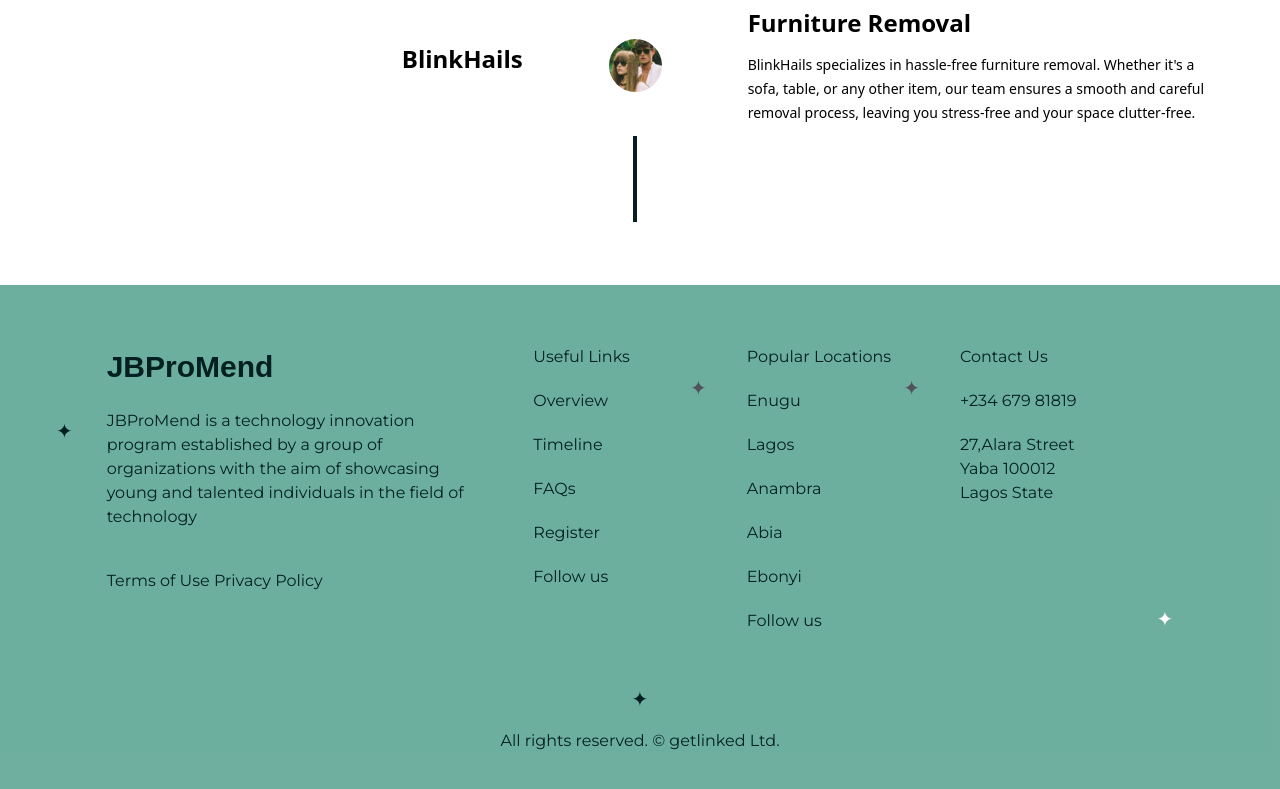
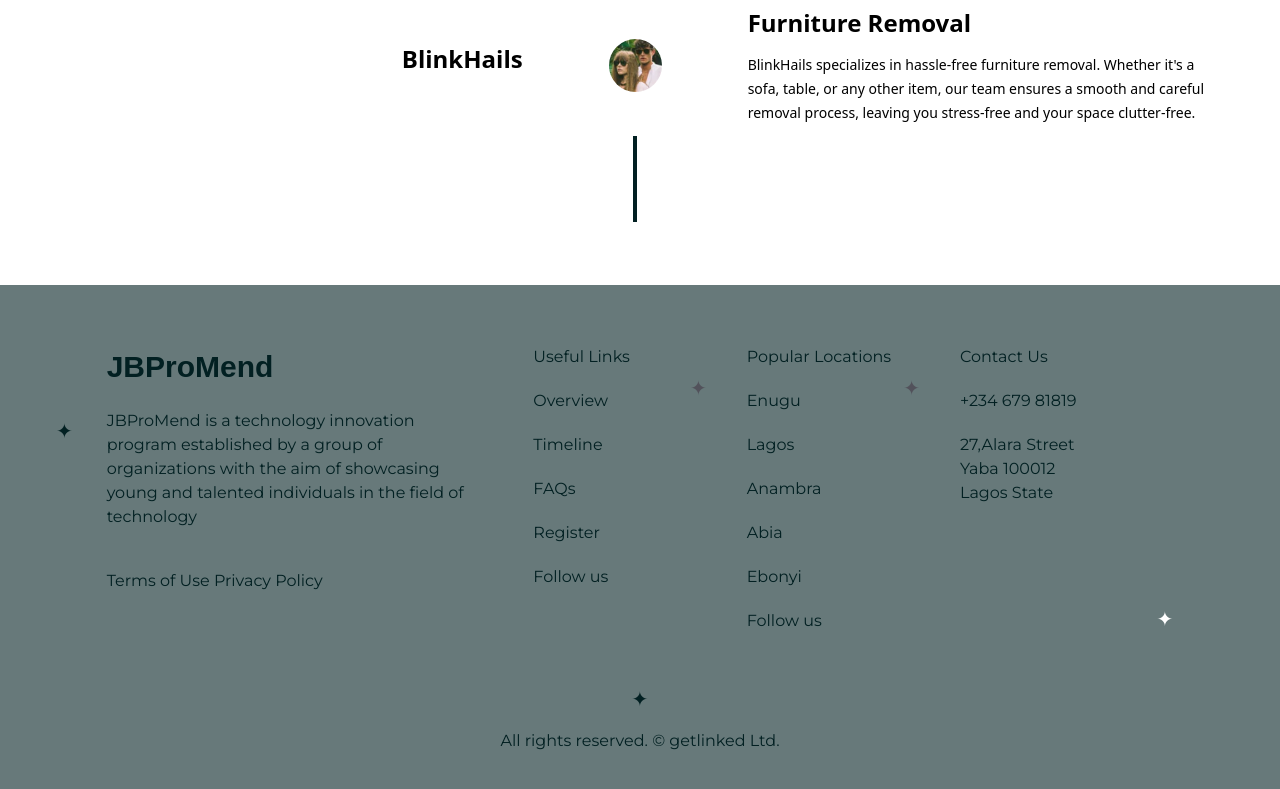
Before and after one commit to Elochukwu3/jb-task-searvice, a Next.js app: page / in a window 1280 px wide. Shown: the part 3058-3847 px from the top of the page. Built offline with nearby package versions, Linux system fonts and the light colour scheme; a web font is replaced by a local one.

Commit message:
clean up footer

```diff
--- a/components/Footer.tsx
+++ b/components/Footer.tsx
@@ -1,7 +1,7 @@
 const Footer = () => {
 
     return (
-      <div className="bg-custom-greaner/60 font-montserrat text-custom-dark mt-14 bg-footer py-10 mb-0 relative">
+      <div className="bg-custom-dark/60 font-montserrat text-custom-dark mt-14 bg-footer py-10 mb-0 relative">
            <span className="text-xl left-14 max-sm:left-4 max-sm:inline max-sm:text-sm text-custom-dark top-1/4 max-sm:top-20 max-md:hidden block  absolute z-20">
                 &#x2726;
               </span>
```
